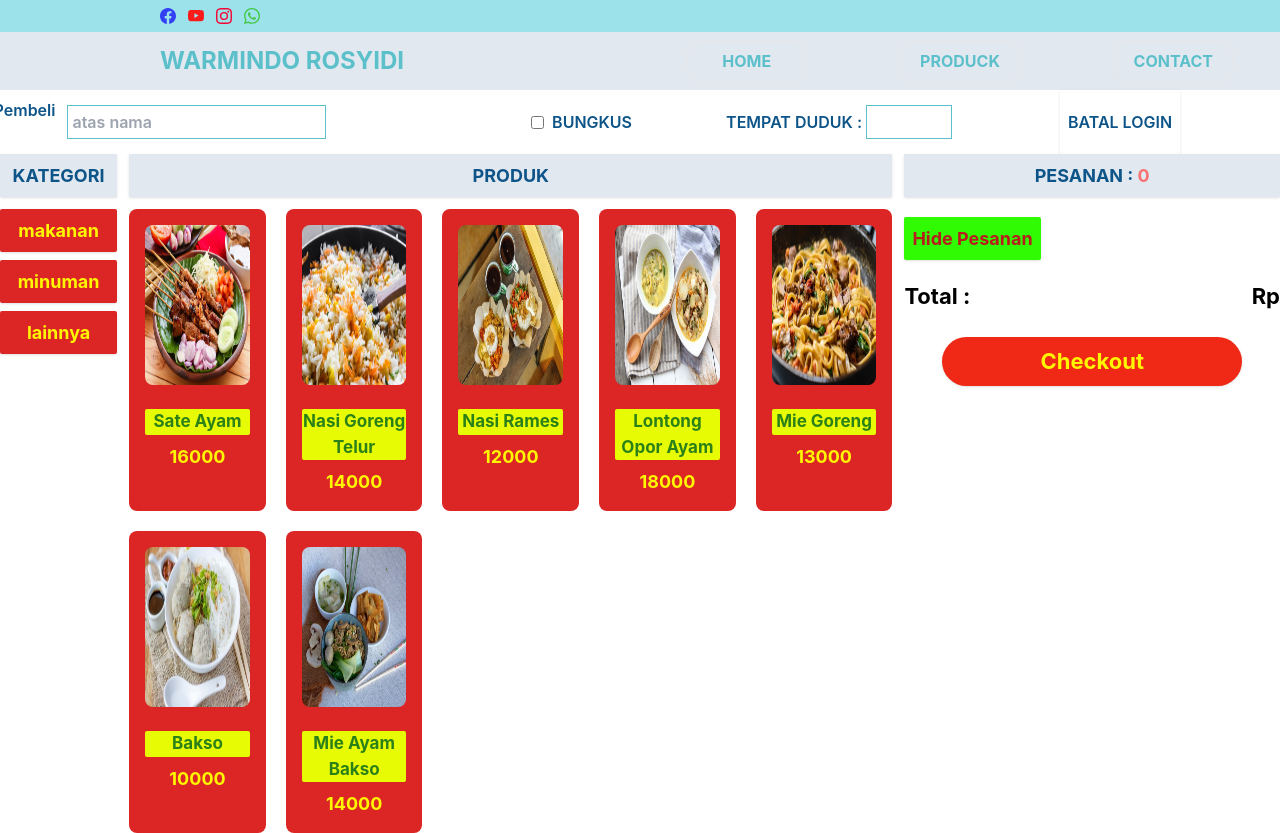
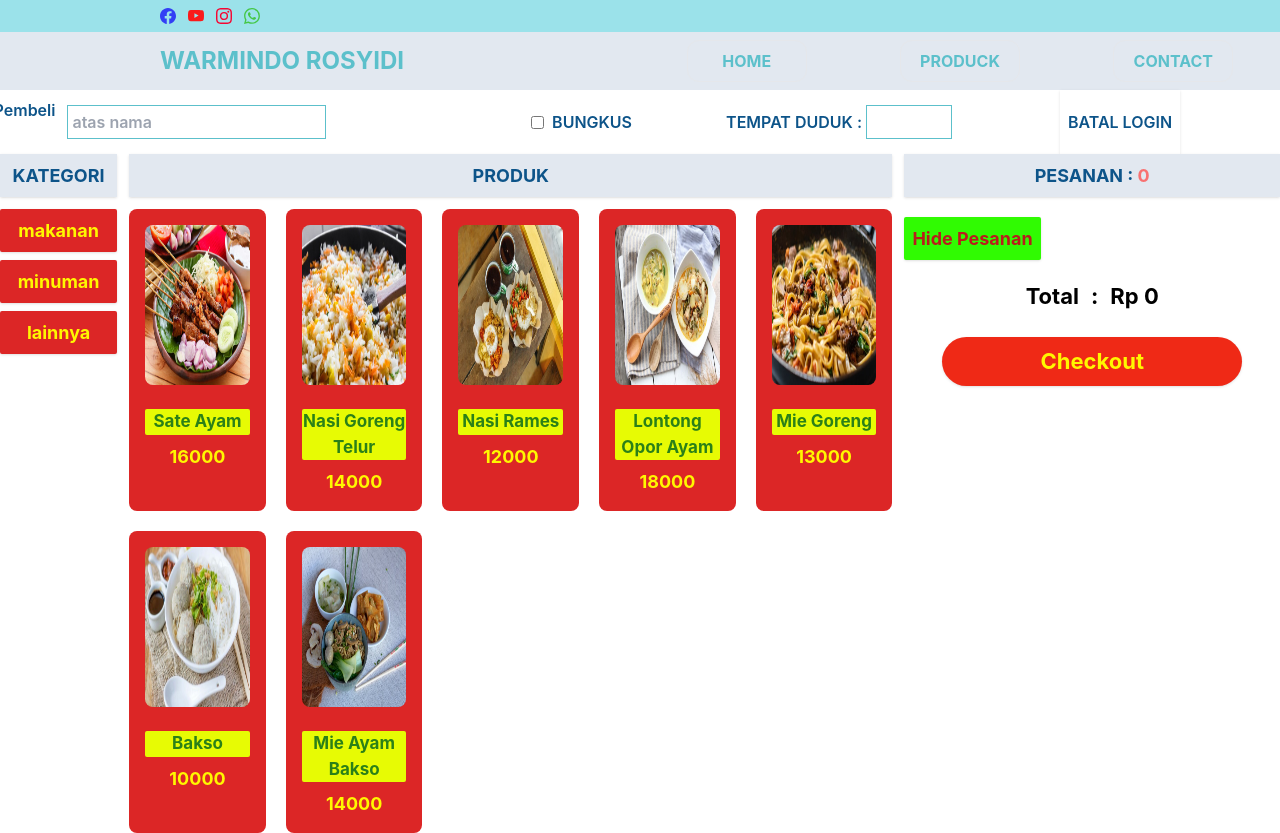
Before and after one commit to Rosyidimalang/new-e-food-stalls, a React (Create React App) app: page / in a window 1280 px wide. Built offline with nearby package versions, Linux system fonts and the light colour scheme.

Commit message:
add total all

```diff
--- a/src/App.js
+++ b/src/App.js
@@ -84,7 +84,7 @@ export default function App() {
     newPesanan[idx].tampilkanKet = false;
     setPesanan(newPesanan);
   };
-
+  const allTotal = newPesanan.reduce((akumulator, currentValue) => akumulator + currentValue.total, 0);
   return (
     <div>
       <div className="flex flex-col md:grid grid-cols-10 gap-3">
@@ -124,9 +124,10 @@ export default function App() {
             }  Pesanan`}</button>
           </div>
           <div className="space-y-6">
-            <div className="flex justify-between ">
-              <div className="font-bold text-[22px]">Total :</div>
-              <div className="font-bold text-[22px]">Rp {}</div>
+            <div className="flex justify-center space-x-3">
+              <div className="font-bold text-[22px]">Total</div>
+              <di className="font-bold text-[22px]">:</di>
+              <div className="font-bold text-[22px]">Rp {allTotal}</div>
             </div>
             <div className="flex justify-center">
               <button className=" shadow bg-[#ef2916] py-2 rounded-full font-bold text-[22px] text-[#fff700] w-4/5 hover:bg-red-300 hover:text-[#f5f3ad] ">Checkout</button>
```
